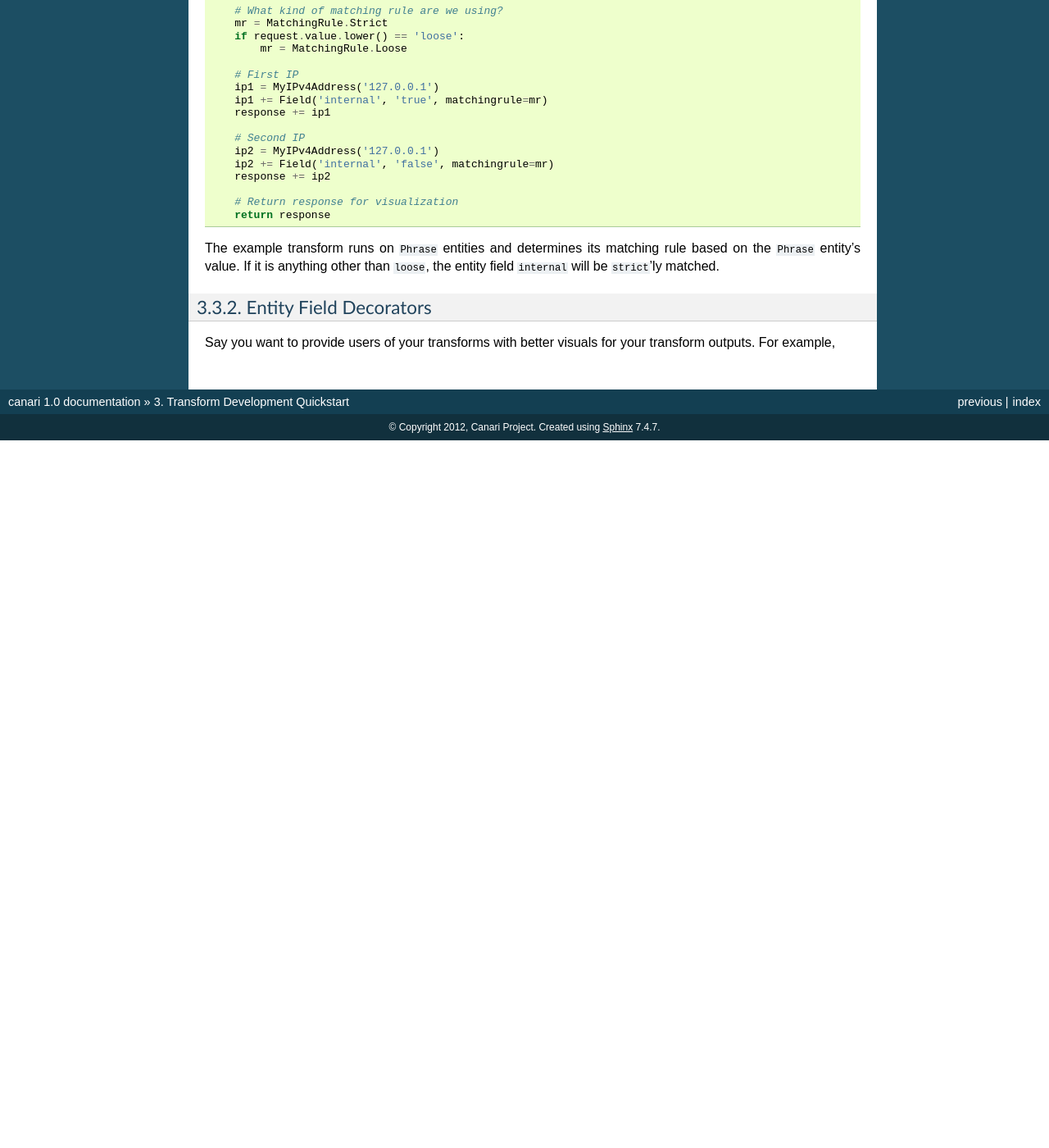
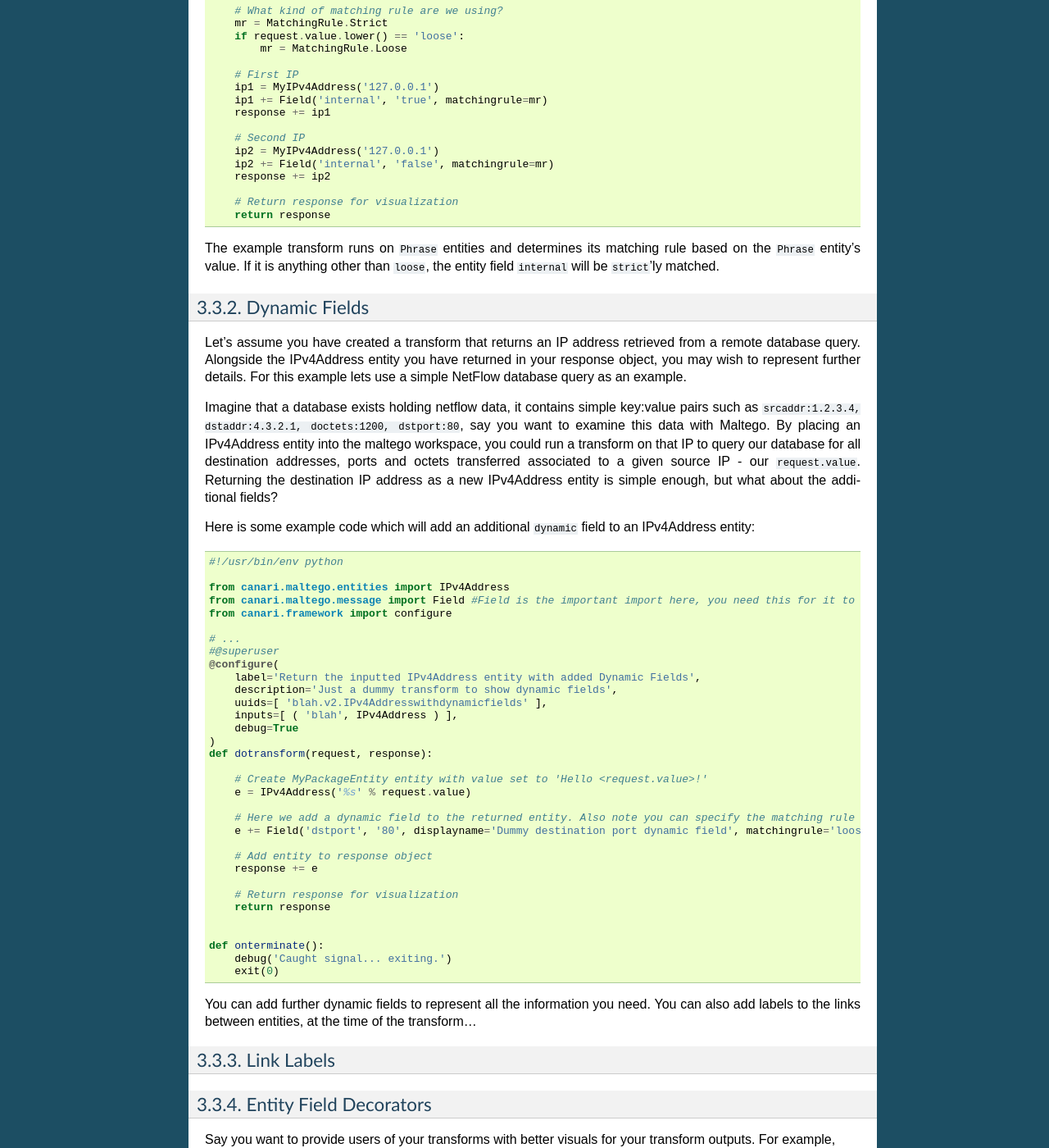
Before and after one commit to allfro/canari, a Sphinx documentation site: the page built from docs/development.rst, in a window 1280 px wide and 1400 px high, scrolled down 6825 px. Shown: the whole window at 82% size. Built offline with Sphinx 7.4.7, drawn with Linux system fonts in a browser that asks for light colours; before the commit the page ends 7362 px from its top, so only the background shows below that; some of the changed text lies outside the part shown.

Commit message:
Dynamic Fields clarification/guidance
Added examples to further clarify the use of dynamic fields on example IPv4Address entity

```diff
--- a/docs/development.rst
+++ b/docs/development.rst
@@ -427,6 +427,56 @@ fan of a visual example, try the following example transform out to see what the
 The example transform runs on ``Phrase`` entities and determines its matching rule based on the ``Phrase`` entity's
 value. If it is anything other than ``loose``, the entity field ``internal`` will be ``strict``'ly matched.
 
+Dynamic Fields
+--------------
+
+Let's assume you have created a transform that returns an IP address retrieved from a remote database query. Alongside the IPv4Address entity you have returned in your response object, you may wish to represent further details. For this example lets use a simple NetFlow database query as an example.
+
+Imagine that a database exists holding netflow data, it contains simple key:value pairs such as ``srcaddr:1.2.3.4, dstaddr:4.3.2.1, doctets:1200, dstport:80``, say you want to examine this data with Maltego. By placing an IPv4Address entity into the maltego workspace, you could run a transform on that IP to query our database for all destination addresses, ports and octets transferred associated to a given source IP - our ``request.value``. Returning the destination IP address as a new IPv4Address entity is simple enough, but what about the additional fields?
+
+Here is some example code which will add an additional ``dynamic`` field to an IPv4Address entity:
+
+.. code-block:: python
+
+    #!/usr/bin/env python
+
+    from canari.maltego.entities import IPv4Address
+    from canari.maltego.message import Field #Field is the important import here, you need this for it to work
+    from canari.framework import configure
+
+    # ...
+    #@superuser
+    @configure(
+        label='Return the inputted IPv4Address entity with added Dynamic Fields',
+        description='Just a dummy transform to show dynamic fields',
+        uuids=[ 'blah.v2.IPv4Addresswithdynamicfields' ],
+        inputs=[ ( 'blah', IPv4Address ) ],
+        debug=True
+    )
+    def dotransform(request, response):
+
+        # Create MyPackageEntity entity with value set to 'Hello <request.value>!'
+        e = IPv4Address('%s' % request.value)
+
+        # Here we add a dynamic field to the returned entity. Also note you can specify the matching rule as above
+        e += Field('dstport', '80', displayname='Dummy destination port dynamic field', matchingrule='loose')
+
+        # Add entity to response object
+        response += e
+
+        # Return response for visualization
+        return response
+
+
+    def onterminate():
+        debug('Caught signal... exiting.')
+        exit(0)
+
+You can add further dynamic fields to represent all the information you need. You can also add labels to the links between entities, at the time of the transform...
+
+Link Labels
+----------
+
 Entity Field Decorators
 -----------------------
 
```
